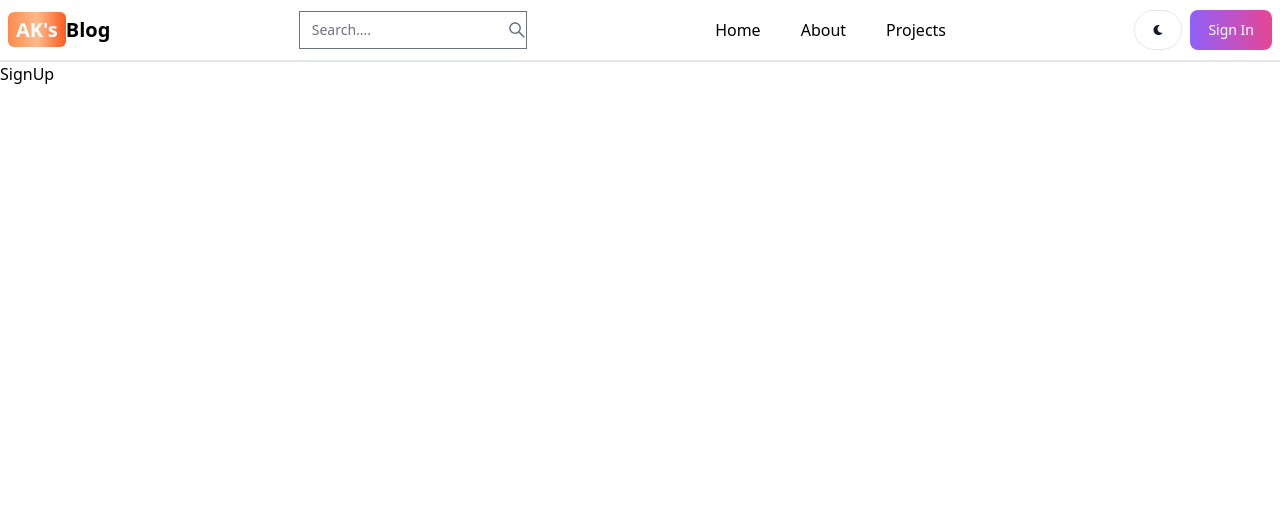
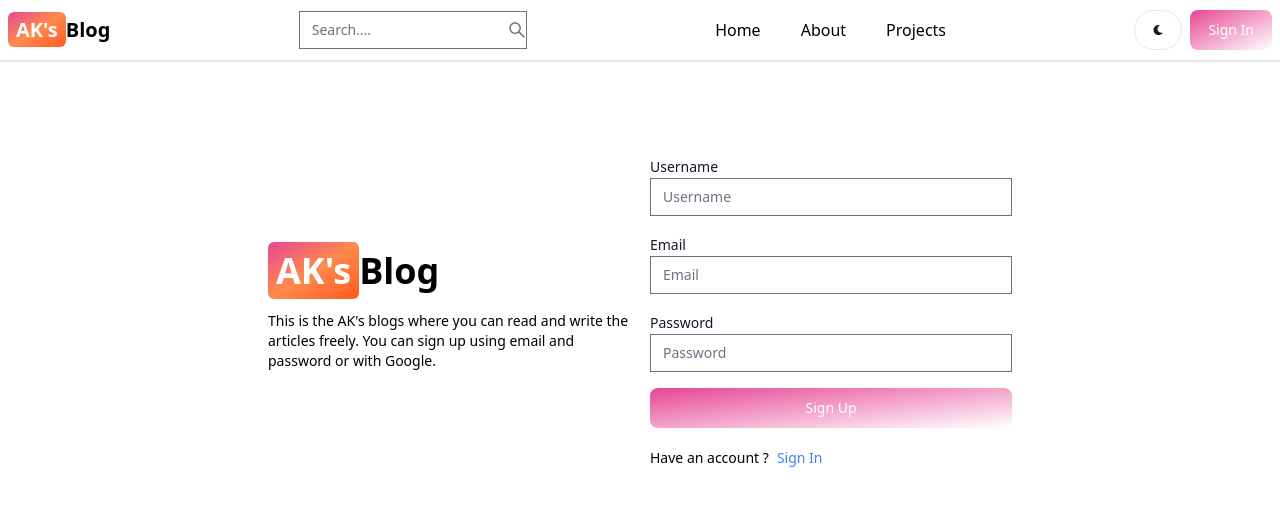
Before and after one commit to abhiskshirsagar19/AK-Blog-Application, a React (Vite) app in the folder client/: page /sign-up in a window 1280 px wide. Shown: the top 506 px of the page. Built offline with nearby package versions, Linux system fonts and the light colour scheme; the HTML template or start-up script is replaced by a standard one.

Commit message:
The Sign Up page UI is ready.

```diff
--- a/client/src/components/Header.jsx
+++ b/client/src/components/Header.jsx
@@ -12,7 +12,7 @@
         to="/"
         className="self-center whitespace-nowrap text-sm sm:text-xl font-semibold dark:text-white"
       >
-        <span className="px-2 py-1 bg-gradient-to-r from-orange-400 via-orange-300 to-orange-500 rounded-md text-white">
+        <span className="px-2 py-1 bg-gradient-to-br from-pink-500 via-orange-400 to-orange-500 rounded-md text-white">
           AK's
         </span>
         Blog
@@ -38,7 +38,7 @@
           <FaMoon />
         </Button>
         <Link to="/sign-in">
-          <Button gradientDuoTone="purpleToPink">Sign In</Button>
+          <Button gradientDuoTone="pinkToOrange">Sign In</Button>
         </Link>
         <Navbar.Toggle />
       </div>
--- a/client/src/pages/SignUp.jsx
+++ b/client/src/pages/SignUp.jsx
@@ -1,5 +1,51 @@
+import { Button, Label, TextInput } from "flowbite-react";
 import React from "react";
+import { Link } from "react-router-dom";
 
 export default function SignUp() {
-  return <div>SignUp</div>;
+  return (
+    <div className="min-h-screen mt-20">
+      <div className="flex p-3 max-w-3xl mx-auto flex-col md:flex-row md:items-center gap-5">
+        {/* left side */}
+        <div className="flex-1">
+          <Link to="/" className="font-bold dark:text-white text-4xl">
+            <span className="px-2 py-1 bg-gradient-to-br from-pink-500 via-orange-400 to-orange-500 rounded-md text-white ">
+              AK's
+            </span>
+            Blog
+          </Link>
+          <p className="text-sm mt-5">
+            This is the AK's blogs where you can read and write the articles
+            freely. You can sign up using email and password or with Google.
+          </p>
+        </div>
+        {/* right side */}
+        <div className="flex-1">
+          <form className="flex flex-col gap-4">
+            <div>
+              <Label value="Username" />
+              <TextInput type="text" placeholder="Username" id="username" />
+            </div>
+            <div>
+              <Label value="Email" />
+              <TextInput type="text" placeholder="Email" id="email" />
+            </div>
+            <div>
+              <Label value="Password" />
+              <TextInput type="text" placeholder="Password" id="password" />
+            </div>
+            <Button gradientDuoTone="pinkToOrange" type="submit">
+              Sign Up
+            </Button>
+          </form>
+          <div className="flex gap-2 text-sm mt-5">
+            <span>Have an account ?</span>
+            <Link to="/sign-in" className="text-blue-500">
+              Sign In
+            </Link>
+          </div>
+        </div>
+      </div>
+    </div>
+  );
 }
```
